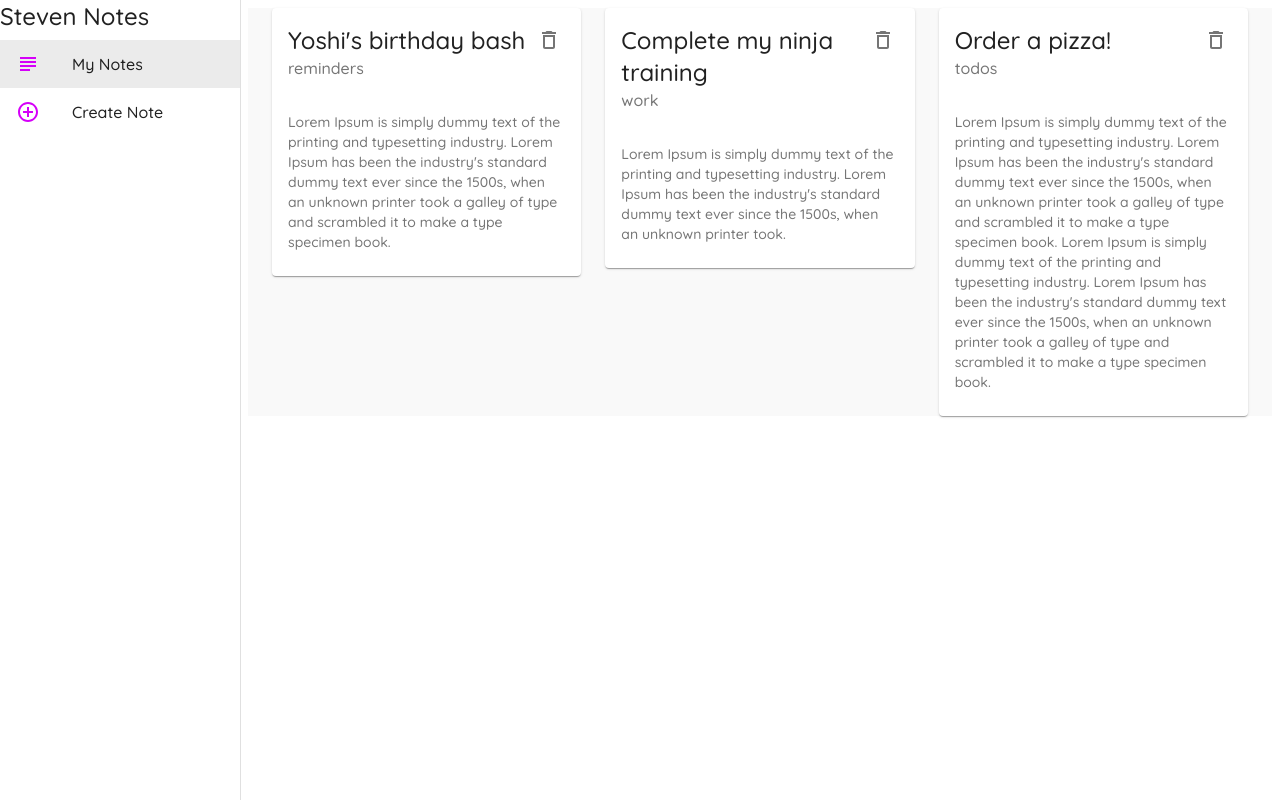
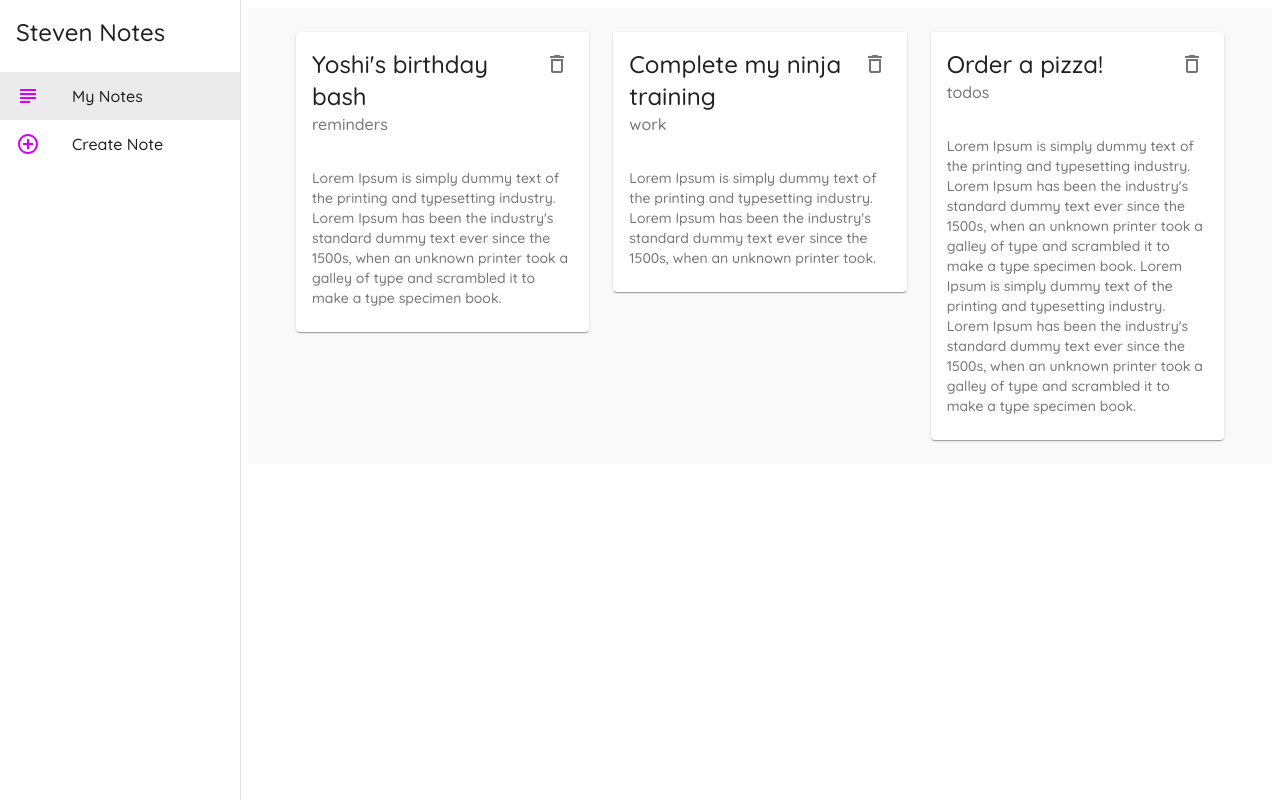
Before and after one commit to pluto123/material_ui_tutorial, a React (Create React App) app: page / in a window 1280 px wide. Built offline with nearby package versions, Linux system fonts and the light colour scheme; data requests are answered from the project's data file.

Commit message:
pass theme

```diff
--- a/src/components/Layout/index.jsx
+++ b/src/components/Layout/index.jsx
@@ -12,10 +12,11 @@ import { AddCircleOutlineOutlined, SubjectOutlined } from '@material-ui/icons'
 
 const drawerWith = 240
 
-const useStyles = () => ({
+const useStyles = (theme) => ({
     page: {
         background: '#F9F9F9',
-        width: '100%'
+        width: '100%',
+        padding: theme.spacing(3)
     },
     drawer: {
         width: drawerWith
@@ -25,6 +26,9 @@ const useStyles = () => ({
     },
     root: {
         display: 'flex'
+    },
+    title: {
+        padding: theme.spacing(2)
     }
 })
 
@@ -64,7 +68,7 @@ class Layout extends Component {
                     classes={{ paper: classes.drawerPaper}}
                 >
                     <div>
-                        <Typography variant="h5">
+                        <Typography variant="h5" className={classes.title}>
                             Steven Notes
                         </Typography>
                     </div>
```
